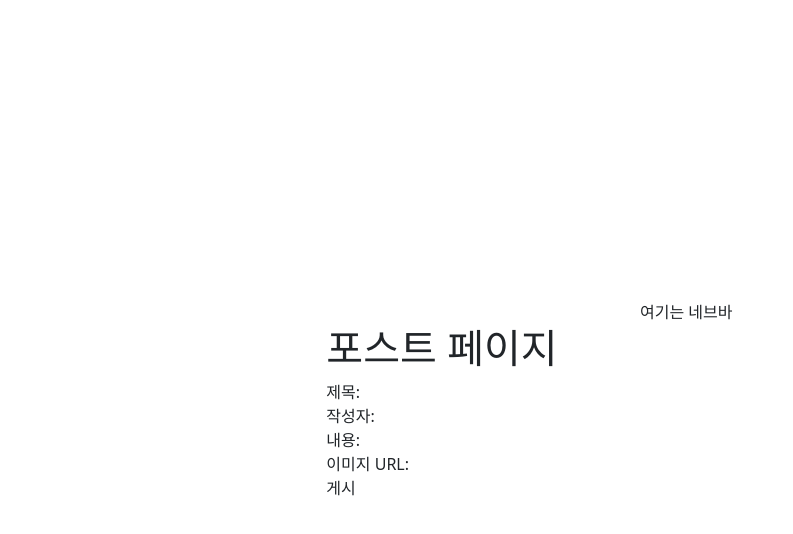
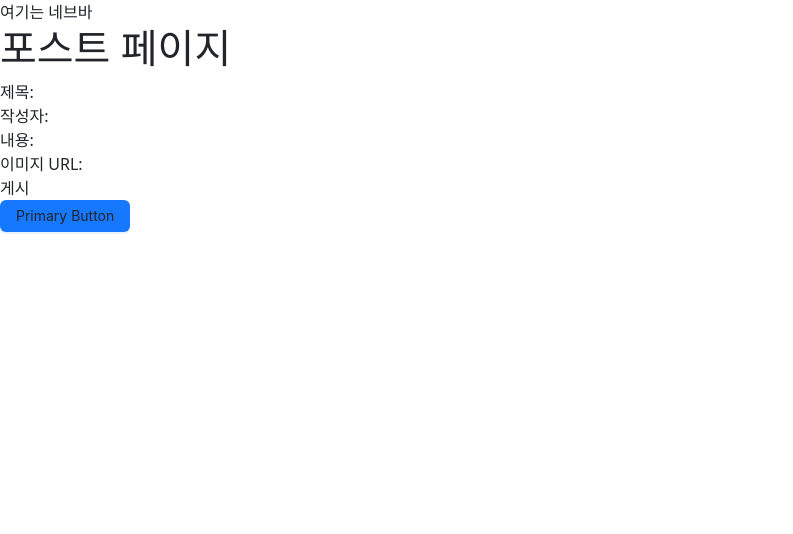
Before and after one commit to NewJibs/newjibs-fe, a Vue app: page /notices/post in a window 1280 px wide. Shown: the top 534 px of the page, without its empty margins (0-793 px from the left). Built offline with nearby package versions, Linux system fonts and the light colour scheme.

Commit message:
feat : ant design 구현

```diff
--- a/src/App.vue
+++ b/src/App.vue
@@ -7,6 +7,7 @@ import TheNavBar from './components/common/TheNavBar.vue';
   <header></header>
   <TheNavBar />
   <RouterView />
+  <a-button type="primary">Primary Button</a-button>
 </template>
 
 <style scoped></style>
--- a/src/components/notice/NoticeEditor.vue
+++ b/src/components/notice/NoticeEditor.vue
@@ -2,11 +2,13 @@
 import { ref } from 'vue';
 import { instance } from '@/api/axios';
 
+//바인딩 변수
 const title = ref('');
 const author = ref('');
 const content = ref('');
 const imageUrl = ref('');
 
+//날짜 형식 바꾸기
 const formatDate = (date: Date) => {
   const year = date.getFullYear();
   const month = String(date.getMonth() + 1).padStart(2, '0');
@@ -19,6 +21,7 @@ const formatDate = (date: Date) => {
 };
 console.log(formatDate(new Date()))
 
+//포스트 올리기
 const submitPost = async (e: any) => {
   e.preventDefault();
 
--- a/src/main.ts
+++ b/src/main.ts
@@ -1,8 +1,8 @@
-import './assets/main.css'
-
 import { createApp } from 'vue'
 import { createPinia } from 'pinia'
+import Antd from 'ant-design-vue'
 import piniaPluginPersistedstate from 'pinia-plugin-persistedstate'
+import 'ant-design-vue/dist/reset.css'
 
 //부트스트랩
 import 'bootstrap/dist/css/bootstrap.min.css';
@@ -33,4 +33,4 @@ app.use(createPinia().use(piniaPluginPersistedstate))
 app.use(router)
 app.use(vuetify) // 사용
 
-app.mount('#app')
+app.use(Antd).mount('#app')
```
